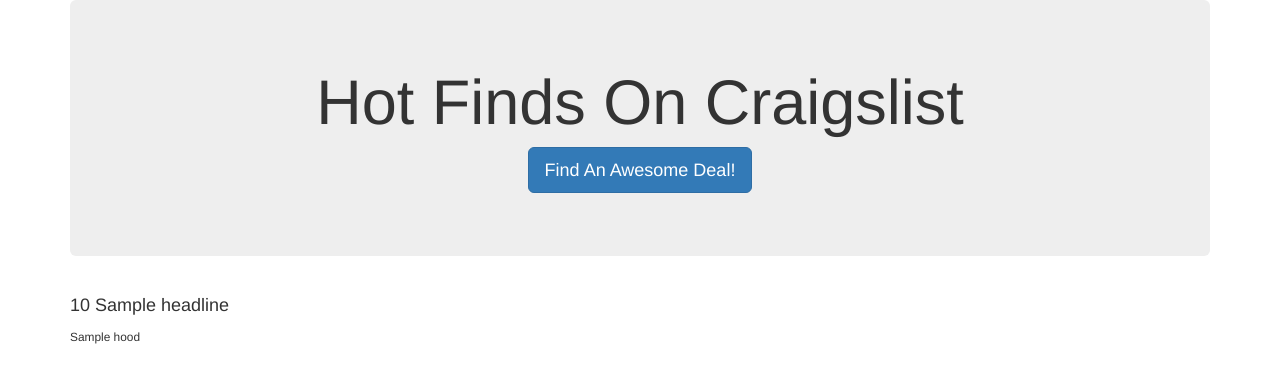
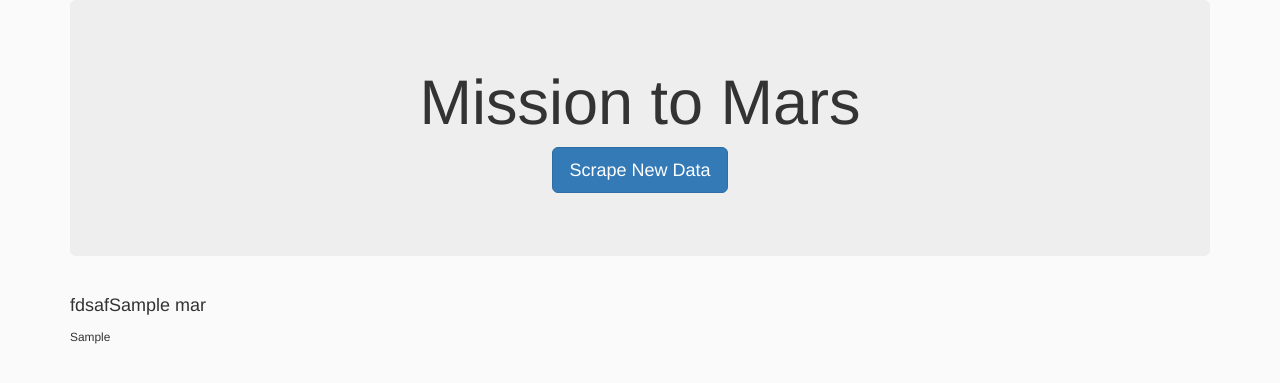
Before and after one commit to amramer45/web-scraping-challenge, a Flask app: template Missions_to_Mars/templates/index.html in a window 1280 px wide. Shown: the top 383 px of the page. Run offline with Flask 2, Linux system fonts and the light colour scheme; the template is opened without the code that fills it: most values are stand-ins (such as "Sample title", 1, 10 or a date in 2020); some libraries are stand-ins or nearby versions.

Commit message:
df to html correction

```diff
--- a/Missions_to_Mars/templates/index.html
+++ b/Missions_to_Mars/templates/index.html
@@ -5,27 +5,28 @@
   <meta charset="UTF-8">
   <meta name="viewport" content="width=device-width, initial-scale=1.0">
   <meta http-equiv="X-UA-Compatible" content="ie=edge">
-  <title>Hot Finds</title>
+  <title>All About Mars</title>
   <link rel="stylesheet" href="https://maxcdn.bootstrapcdn.com/bootstrap/3.3.7/css/bootstrap.min.css">
 </head>
 
-<body>
+<body style="background-color: #fafafa">
   <div class="container">
+    <div class="jumbotron text-center">
+      <h1>Mission to Mars</h1>
+      <p><a class="btn btn-primary btn-lg" href="/scrape" role="button">Scrape New Data</a></p>
+    </div>
+  </div>
 
-    <div class="jumbotron text-center">
-      <h1>Hot Finds On Craigslist</h1>
-      <p><a class="btn btn-primary btn-lg" href="/scrape" role="button">Find An Awesome Deal!</a></p>
-    </div>
-
-    <!-- Craigslist Listings -->
-    <div class="row" id="craiglist-listings">
+    <!-- Mars News -->
+  <div class="container">
+    <div class="row">
       <div class="col-md-12">
-        <h4 class="heading">{{listings.price}} {{listings.headline}}</h4>
-        <small>{{listings.hood}}</small>
+        <h4 class="heading">fdsaf{{ mars_data.news_title }}</h4>
+        <small>{{mars_data.news_p}}</small>
       </div>
     </div>
+  </div>
 
-  </div>
 </body>
 
 </html>
```
Also changed, not shown: Missions_to_Mars/scrape_mars.py (+5 -4 lines).
